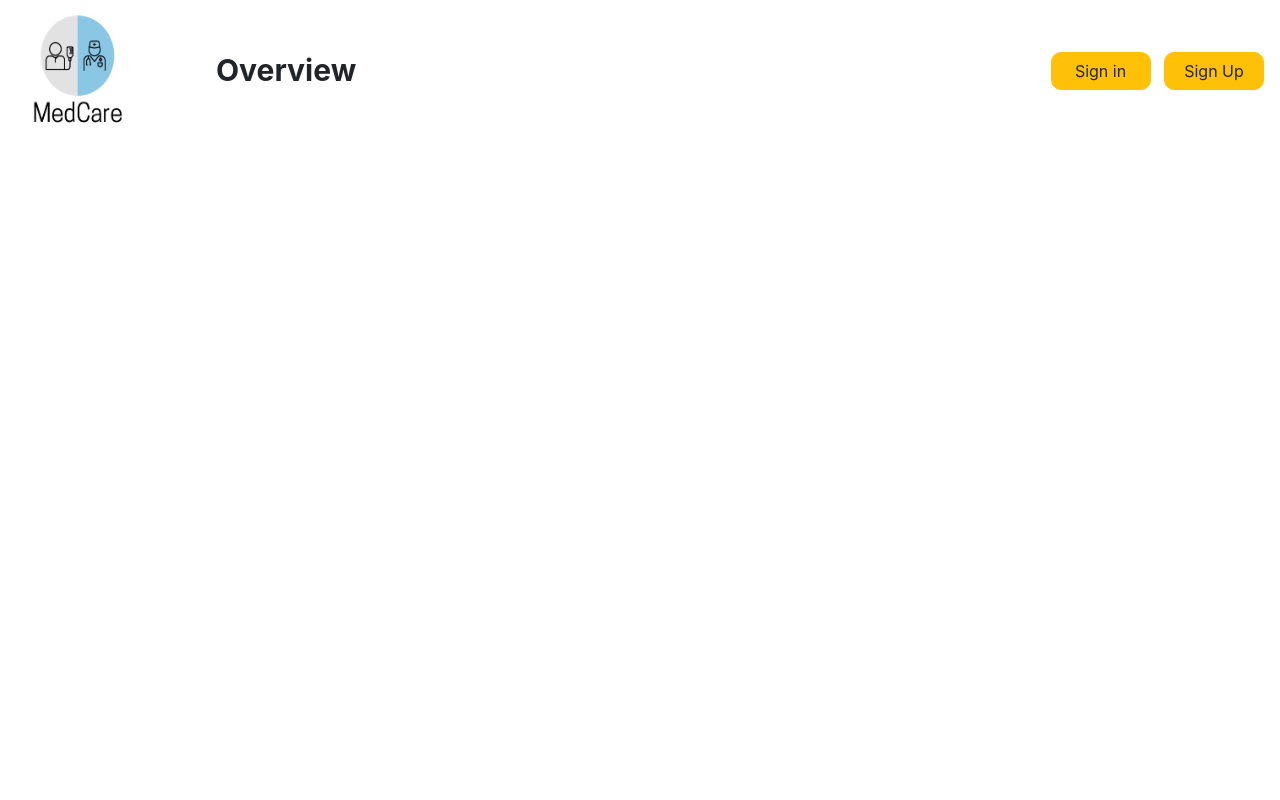
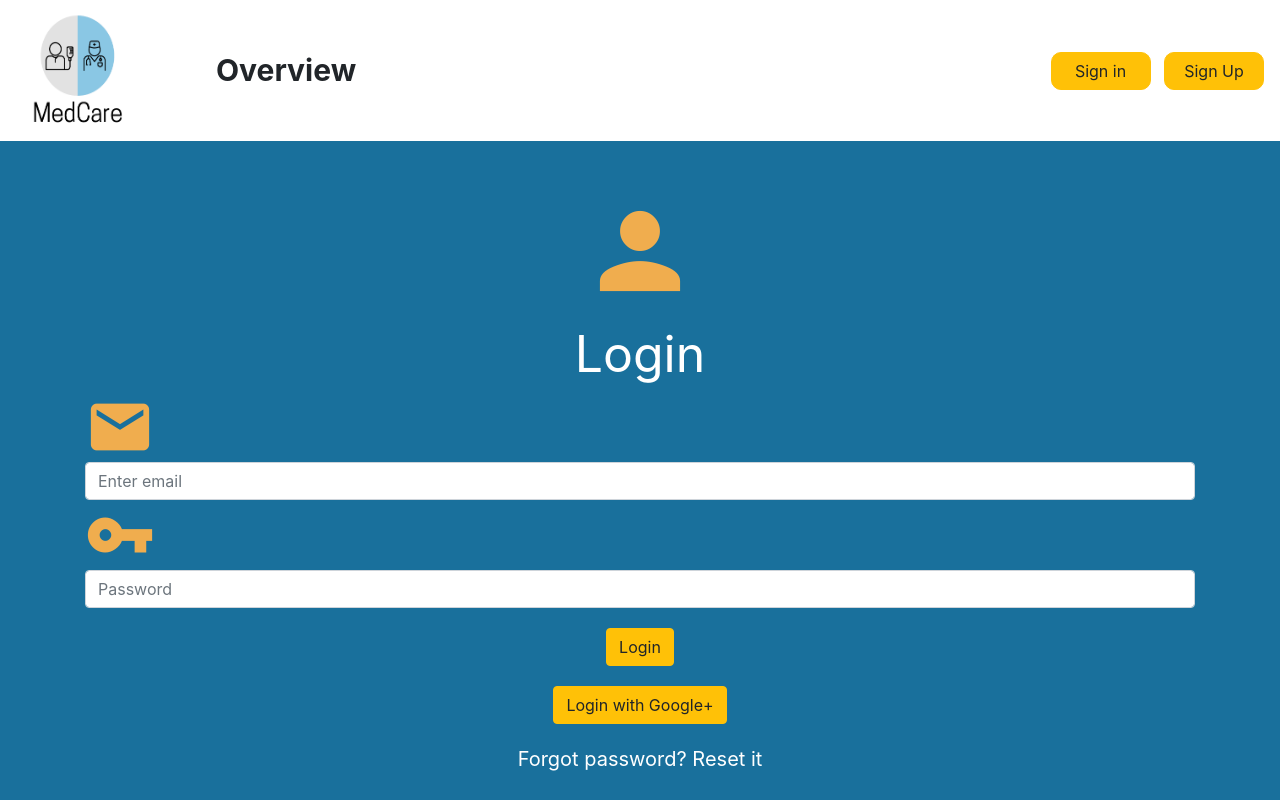
Before and after one commit to opportunity-hack/Health-Record-Management, a React (Create React App) app in the folder health-record/: page /signin in a window 1280 px wide. Built offline with nearby package versions, Linux system fonts and the light colour scheme.

Commit message:
Added login page and routing

```diff
--- a/health-record/public/index.html
+++ b/health-record/public/index.html
@@ -16,6 +16,8 @@
     integrity="sha384-9aIt2nRpC12Uk9gS9baDl411NQApFmC26EwAOH8WgZl5MYYxFfc+NcPb1dKGj7Sk"
     crossorigin="anonymous"
   />
+    <link rel="stylesheet" href="https://fonts.googleapis.com/css?family=Roboto:300,400,500" />
+  <link rel="stylesheet" href="https://fonts.googleapis.com/icon?family=Material+Icons" />
     <!--
       manifest.json provides metadata used when your web app is installed on a
       user's mobile device or desktop. See https://developers.google.com/web/fundamentals/web-app-manifest/
--- a/health-record/src/App.js
+++ b/health-record/src/App.js
@@ -3,6 +3,7 @@ import logo from './logo.svg';
 import {BrowserRouter, Switch, Route} from 'react-router-dom'
 import Home from './components/homes/Home'
 import NavigationBar from './components/navigationbars/NavigationBar'
+import SignIn from './components/authentications/SignIn'
 import './App.css';
 import 'bootstrap/dist/css/bootstrap.min.css';
 
@@ -12,6 +13,7 @@ function App() {
       <NavigationBar />
       <Switch>
         <Route exact path='/' component={Home} />
+        <Route path='/signin' component={SignIn} />
       </Switch>
 
     </BrowserRouter>
--- /dev/null
+++ b/health-record/src/components/authentications/SignIn.js
@@ -0,0 +1,58 @@
+import React, { Component } from 'react'
+import { Container, Row, Col, Button, Form } from 'react-bootstrap'
+import {col1, col2, col3, col4, col5} from '../css/SignInCSS'
+class SignIn extends Component {
+
+    componentDidMount() {
+        document.body.style.backgroundColor = "#19709c"
+    }
+
+    render() {
+
+        return (
+            <div style={{ textAlign: 'center' }}>
+                <Container style={{ paddingTop: 50 }}>
+                    <Row>
+                        <Col xs={12} sm={12} md={12} lg={12} xl={12}>
+                            <span class="material-icons" style={col1}>
+                                person
+                            </span>
+                        </Col>
+
+                        <Col xs={12} sm={12} md={12} lg={12} xl={12} >
+                            <h style={col2}>Login</h>
+                        </Col>
+
+                        <Col xs={12} sm={12} md={12} lg={12} xl={12}>
+                            <span class="material-icons" style={col3}>
+                                email
+                        </span>
+                            <Form.Control type="email" placeholder="Enter email" style={{ float: 'left' }} />
+                        </Col>
+
+                        <Col xs={12} sm={12} md={12} lg={12} xl={12}>
+                            <span class="material-icons" style={col4}>
+                                vpn_key
+                            </span>
+                            <Form.Control type="password" placeholder="Password" />
+                        </Col>
+
+                        <Col xs={12} sm={12} md={12} lg={12} xl={12} style={col5}>
+                            <Button variant="warning" >Login</Button>
+                        </Col>
+
+                        <Col xs={12} sm={12} md={12} lg={12} xl={12} style={col5}>
+                            <Button variant="warning" >Login with Google+</Button>
+                        </Col>
+                        <Col xs={12} sm={12} md={12} lg={12} xl={12} style={col5}>
+                            <a style={{ fontSize: 20, color: 'white' }}>Forgot password? Reset it</a>
+                        </Col>
+                    </Row>
+                </Container>
+
+            </div>
+        )
+    }
+}
+
+export default SignIn;
--- /dev/null
+++ b/health-record/src/components/css/SignInCSS.js
@@ -0,0 +1,25 @@
+export const col1 = {
+    color: '#f0ad4e',
+    fontSize: 120
+}
+
+export const col2 = {
+    fontSize: 50,
+    color: 'white'
+}
+
+export const col3 = {
+    color: '#f0ad4e',
+    float: 'left',
+    fontSize: 70
+}
+
+export const col4 = {
+    color: '#f0ad4e',
+    fontSize: 70,
+    float: 'left'
+}
+
+export const col5 = {
+    paddingTop: 20
+}
--- a/health-record/src/components/navigationbars/NavigationBar.js
+++ b/health-record/src/components/navigationbars/NavigationBar.js
@@ -1,14 +1,16 @@
 import React, {Component} from 'react'
 import {Navbar, Button, NavDropdown, Nav, Form, FormControl} from 'react-bootstrap'
 import {logo, header, btton} from '../css/NavigationBarCSS'
+import {Link} from 'react-router-dom'
 class NavigationBar extends Component {
 
 
     render() {
+
             return (
                 <div>
                 <Navbar bg="white" expand="lg" style={{backgroundColor : "red"}}>
-            <img src="/photos/MEDCARE.png" style={logo}/>
+                <Link to='/'><img src="/photos/MEDCARE.png" style={logo}/></Link>
 
                 <Navbar.Toggle aria-controls="basic-navbar-nav" />
                 <Navbar.Collapse id="basic-navbar-nav">
@@ -16,7 +18,8 @@ class NavigationBar extends Component {
                     <h style={header}> Overview </h>
                     </Nav>
                     <Form inline>
-                <Button variant="warning" style={btton}>Sign in </Button>
+
+                    <Link to='/signin' ><Button variant="warning" style={btton}>Sign in </Button></Link>
                     &nbsp;&nbsp;&nbsp;
                     <Button variant="warning" style={btton}>Sign Up</Button>
                     </Form>
@@ -24,6 +27,8 @@ class NavigationBar extends Component {
                 </Navbar>
                 </div>
             )
+
+
     }
 }
 
```
Lines whose indentation alone changed are shown as unchanged.
